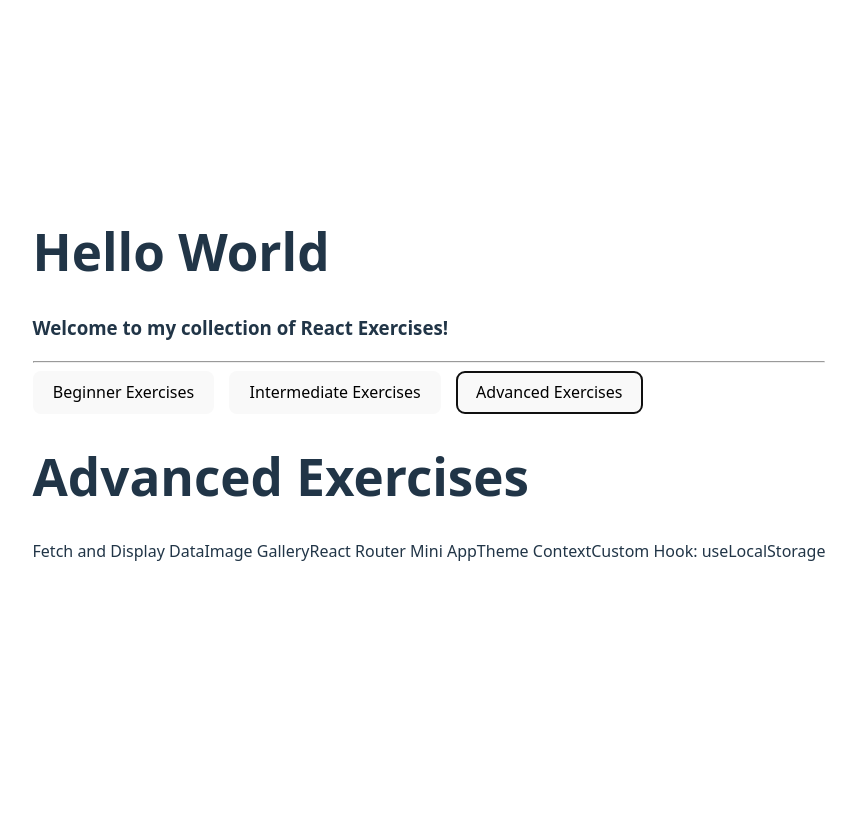
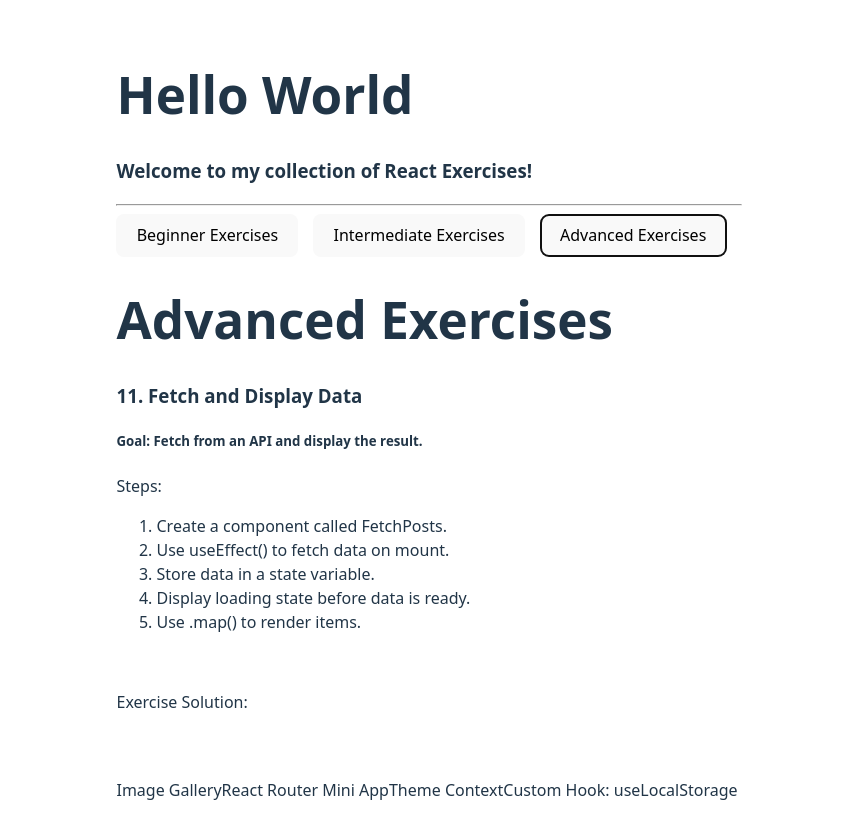
Before and after one commit to Bateeters/React-Exercises-Pt2, a React (Vite) app in the folder React Exercises Pt2/: page / in a window 1280 px wide. Both pictures are taken after a click on the button "Advanced Exercises". Shown: the top 838 px of the page, without its empty margins (211-1067 px from the left). Before the commit the page ends 800 px from the top, so only its background shows below. Built offline with nearby package versions, Linux system fonts and the light colour scheme.

Commit message:
Started exercise 11

```diff
--- a/React Exercises Pt2/src/App.jsx
+++ b/React Exercises Pt2/src/App.jsx
@@ -1,6 +1,7 @@
 import Accordion from './components/Accordion'
 import CharCounter from './components/CharCounter'
 import Counter from './components/Counter'
+import FetchPosts from './components/FetchPosts'
 import LiveText from './components/LiveText'
 import SearchFilter from './components/SearchFilter'
 import Tabs from './components/Tabs'
@@ -23,7 +24,7 @@ function App() {
 
   const advancedExercises = [
     <h1>Advanced Exercises</h1>,
-    "Fetch and Display Data", "Image Gallery", "React Router Mini App", "Theme Context", "Custom Hook: useLocalStorage"
+    <FetchPosts/>, "Image Gallery", "React Router Mini App", "Theme Context", "Custom Hook: useLocalStorage"
   ]
 
   const tabsArray = [
--- /dev/null
+++ b/React Exercises Pt2/src/components/FetchPosts.jsx
@@ -0,0 +1,25 @@
+import { useState, useEffect } from "react";
+
+function FetchPosts() {
+    return(
+        <div>
+            <h3>11. Fetch and Display Data </h3>
+            <h5>Goal: Fetch from an API and display the result.</h5>
+            <p>Steps:</p>
+            <ol>
+                <li>Create a component called FetchPosts.</li>
+                <li>Use useEffect() to fetch data on mount.</li>
+                <li>Store data in a state variable.</li>
+                <li>Display loading state before data is ready.</li>
+                <li>Use .map() to render items.</li>
+            </ol>
+            <br />
+            <p>Exercise Solution:</p>
+
+            <br /><br />
+
+        </div>
+    )
+}
+
+export default FetchPosts
--- /dev/null
+++ b/React Exercises Pt2/src/services/api.js
@@ -0,0 +1,3 @@
+// We are using wger API for weightlifting exercises and various other fitness topics
+const API_KEY = "f9aa30cbbf5ea1baf1aa9cb24be1615030a722bc";
+const BASE_URL = "https://wger.de/api/v2/";
```
